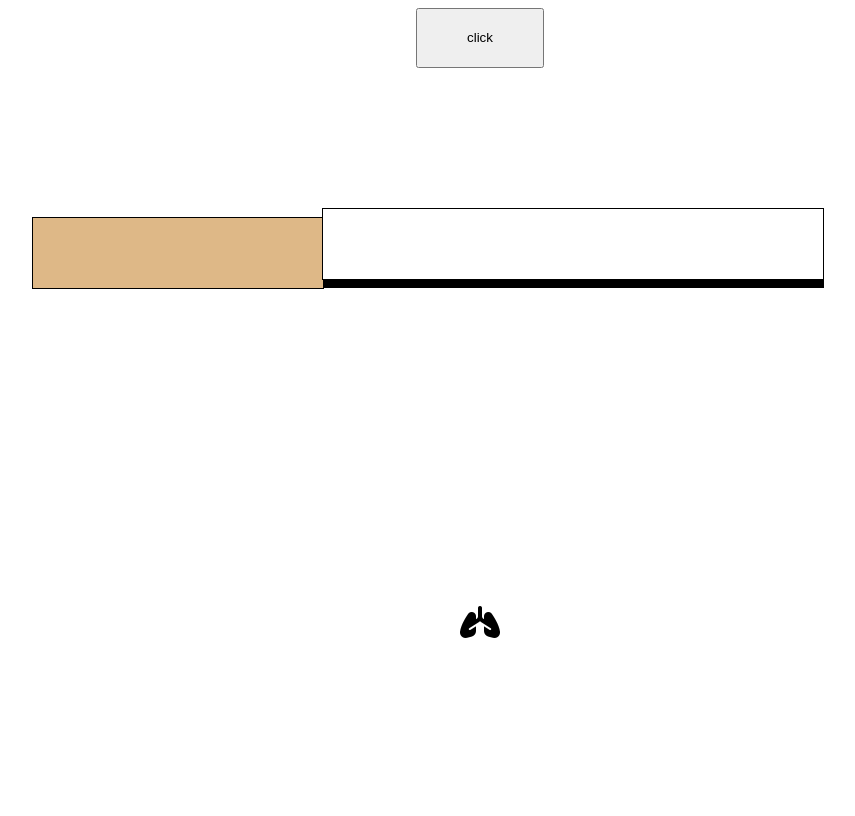
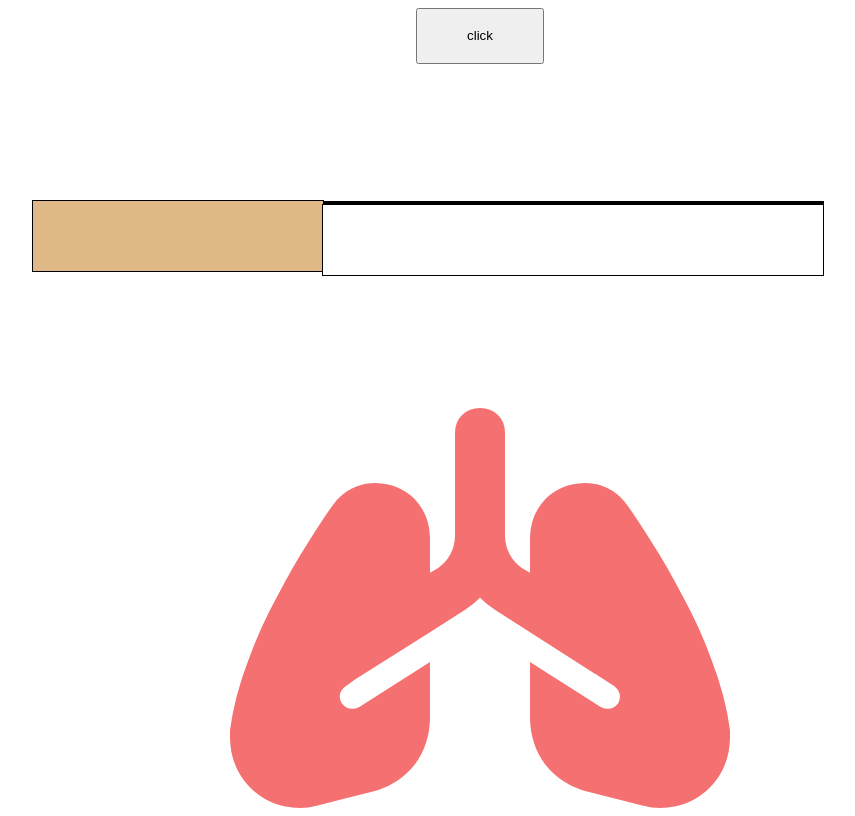
Before and after one commit to LeeEunJeong0731/eunjeong, a plain HTML site: page smoking/smoking.html in a window 1280 px wide. Shown: the whole page, without its empty margins (168-1023 px from the left). Drawn offline with Linux system fonts and the light colour scheme.

Commit message:
폐그림 크기조절완료

```diff
--- a/smoking/smoking.html
+++ b/smoking/smoking.html
@@ -71,7 +71,10 @@
         <div></div>
       </div>
       <div class="lung">
-        <i class="fa-solid fa-lungs fa-2xl"></i>
+        <i
+          class="fa-solid fa-lungs"
+          style="color: #f57070; font-size: 400px"
+        ></i>
       </div>
     </div>
     <script>
```
